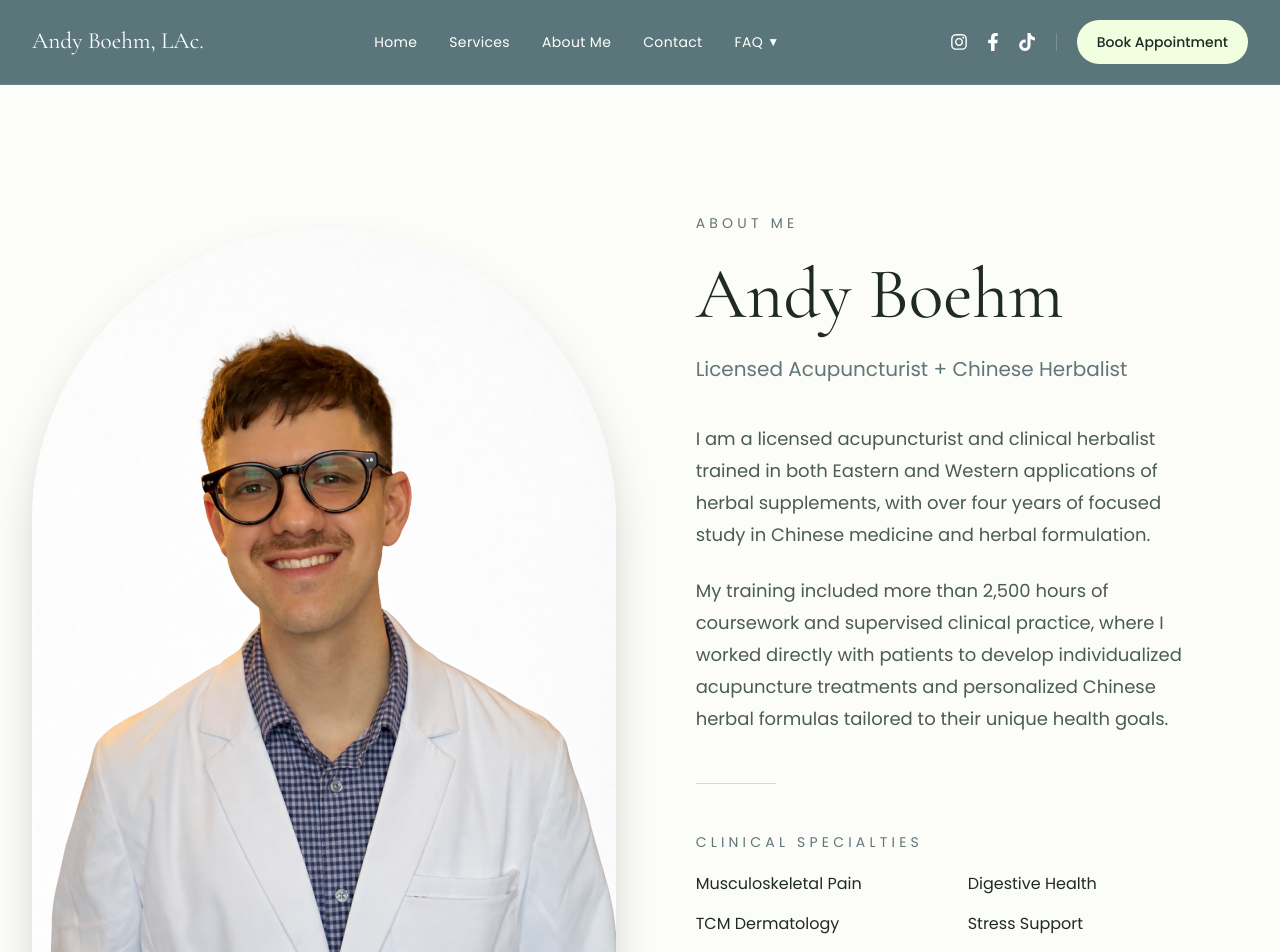
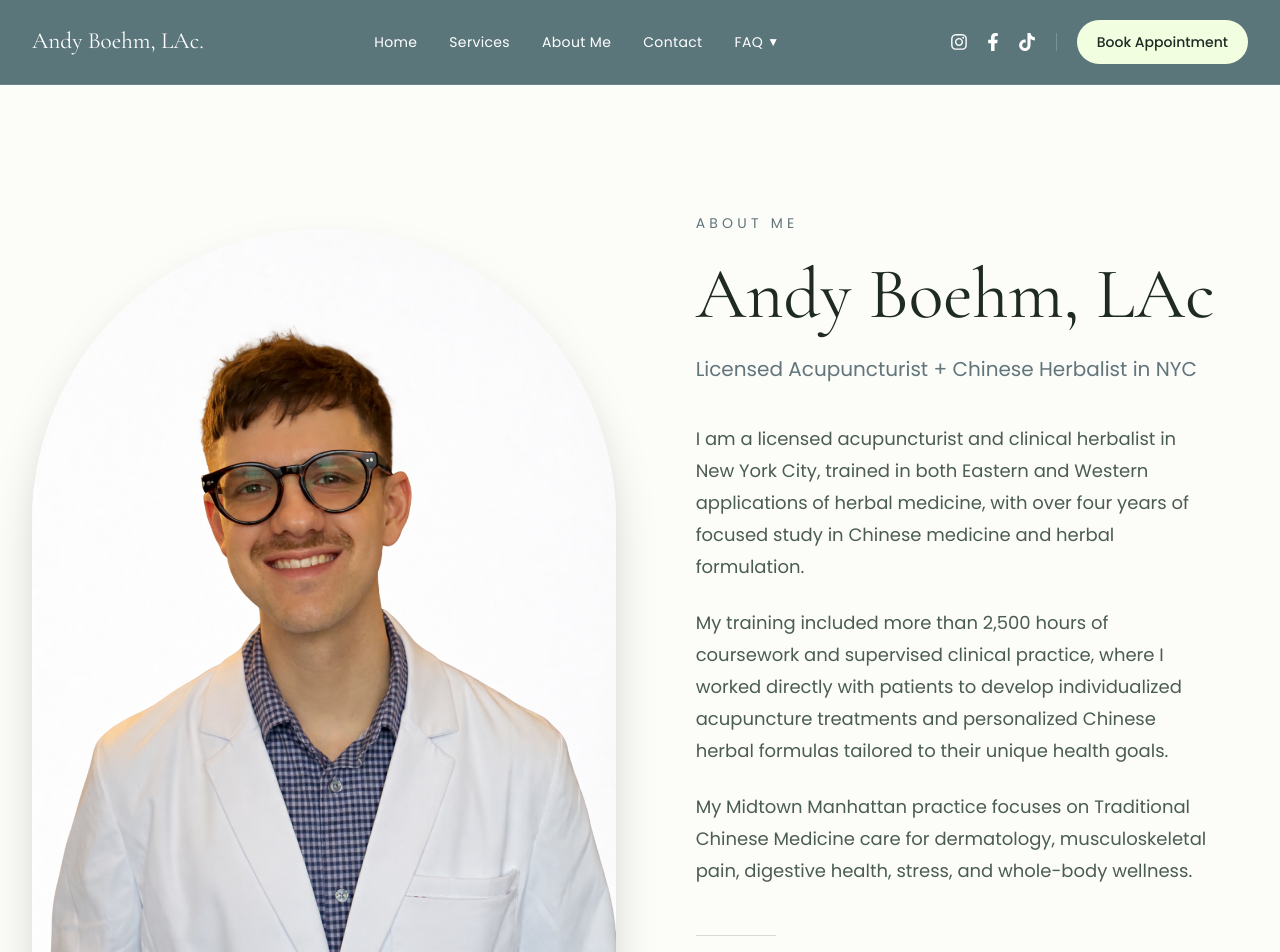
Before and after one commit to AcuWithAndy/acuwithandy-next, a Next.js app: page /about-me in a window 1280 px wide. Shown: the top 952 px of the page. Built offline with nearby package versions, Linux system fonts and the light colour scheme.

Commit message:
Improve about page SEO

```diff
--- a/app/about-me/page.tsx
+++ b/app/about-me/page.tsx
@@ -2,6 +2,22 @@ import Image from "next/image";
 import Navbar from "../../components/Navbar";
 import Footer from "../../components/Footer";
 import { BOOKING_URL } from "@/lib/booking";
+
+export const metadata = {
+  title: "Andy Boehm, LAc | Acupuncturist & Chinese Herbalist NYC",
+  description:
+    "Meet Andy Boehm, LAc, a licensed acupuncturist and Chinese herbalist in Midtown Manhattan specializing in TCM dermatology, pain, digestive health, and stress support.",
+  alternates: {
+    canonical: "/about-me",
+  },
+  openGraph: {
+    title: "Andy Boehm, LAc | Acupuncturist & Chinese Herbalist NYC",
+    description:
+      "Learn about Andy Boehm, LAc, a licensed acupuncturist and Chinese herbalist in Midtown Manhattan with a focus on dermatology, pain, digestion, and stress support.",
+    url: "https://www.acuwithandy.com/about-me",
+    type: "profile",
+  },
+};
 
 export default function AboutMePage() {
   return (
@@ -17,7 +33,7 @@ export default function AboutMePage() {
                 <div className="overflow-hidden rounded-t-[340px] rounded-b-[32px] shadow-2xl">
                   <Image
                     src="/headshot.jpg.png"
-                    alt="Andy Boehm, Licensed Acupuncturist"
+                    alt="Andy Boehm, LAc, licensed acupuncturist and Chinese herbalist in New York City"
                     width={950}
                     height={1300}
                     priority
@@ -34,19 +50,19 @@ export default function AboutMePage() {
               </p>
 
               <h1 className="text-6xl leading-tight md:text-7xl">
-                Andy Boehm
+                Andy Boehm, LAc
               </h1>
 
               <p className="mt-4 text-xl text-[#62757B]">
-                Licensed Acupuncturist + Chinese Herbalist
+                Licensed Acupuncturist + Chinese Herbalist in NYC
               </p>
 
               <div className="mt-10 max-w-lg">
                 <div className="space-y-6 text-lg leading-8 text-[#4B5C52]">
                   <p>
-                    I am a licensed acupuncturist and clinical herbalist trained
-                    in both Eastern and Western applications of herbal
-                    supplements, with over four years of focused study in
+                    I am a licensed acupuncturist and clinical herbalist in New
+                    York City, trained in both Eastern and Western applications
+                    of herbal medicine, with over four years of focused study in
                     Chinese medicine and herbal formulation.
                   </p>
 
@@ -56,6 +72,12 @@ export default function AboutMePage() {
                     patients to develop individualized acupuncture treatments
                     and personalized Chinese herbal formulas tailored to their
                     unique health goals.
+                  </p>
+
+                  <p>
+                    My Midtown Manhattan practice focuses on Traditional Chinese
+                    Medicine care for dermatology, musculoskeletal pain,
+                    digestive health, stress, and whole-body wellness.
                   </p>
                 </div>
 
@@ -75,7 +97,6 @@ export default function AboutMePage() {
                 </div>
 
                 <div className="my-12 h-px w-20 bg-[#62757B]/25" />
-
               </div>
 
               <a
```
Lines whose indentation alone changed are shown as unchanged.
